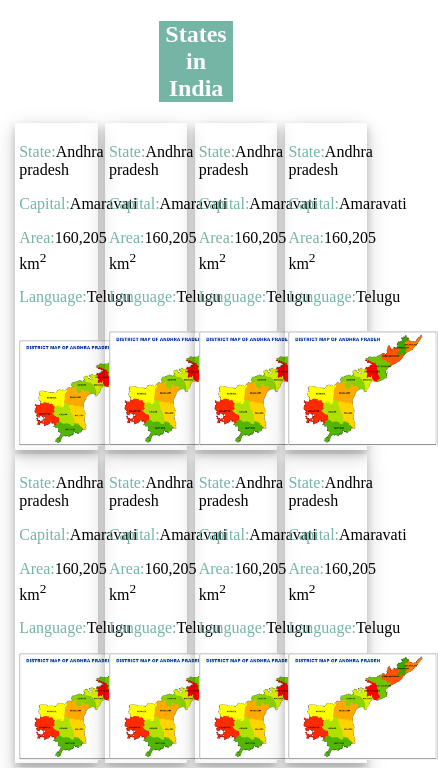
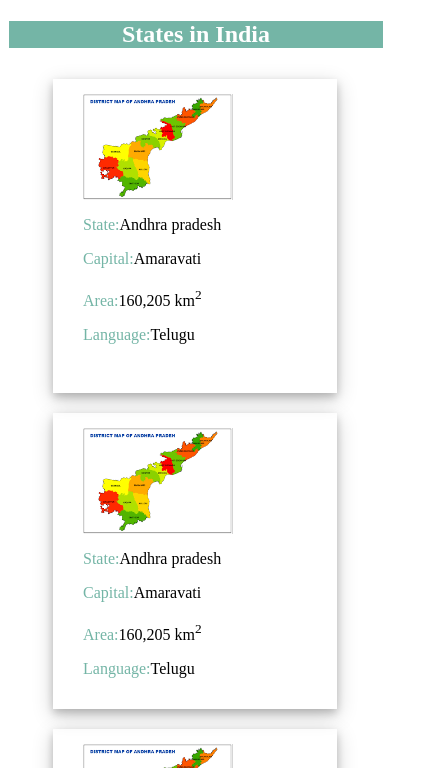
Before and after one commit to Jyothi-raju/project1, a plain HTML site: page index.html in a window 390 px wide. Shown: the top 768 px of the page, 438 px wide, since content can reach past the window. Drawn offline with Linux system fonts and the light colour scheme.

Commit message:
chanegs done

```diff
--- a/statesss.html
+++ b/index.html
@@ -2,6 +2,7 @@
 <html>
 <head>
   <title> States></title>
+  <meta name="viewport" content="width=device-width, initial-scale=1">
   <link rel="stylesheet" href="States.css">
   <link rel="stylesheet" href="https://cdnjs.cloudflare.com/ajax/libs/font-awesome/4.7.0/css/font-awesome.min.css">
 
--- a/states.css
+++ b/states.css
@@ -6,8 +6,6 @@ h2{
   background-color:#74b5a6;
   margin-left:40%;
 }
-
-
 
 
 .img{
@@ -37,3 +35,32 @@ h2{
   color:#74b5a6
 
 }
+
+
+
+
+
+
+
+
+
+@media screen and (max-width: 500px) {
+  .stateimageflex{
+    width: 100%;
+  display: flex;
+  flex-wrap: wrap;
+  margin: 10px 45px;
+  padding: 15px 30px;
+  justify-content: center;
+   flex-direction: column-reverse;
+  }
+  h2{
+    color:white;
+    text-align:center;
+    border:1px solid white;
+    background-color:#74b5a6;
+    margin-left:0% !important;
+      width:100% !important;
+
+  }
+}
```
